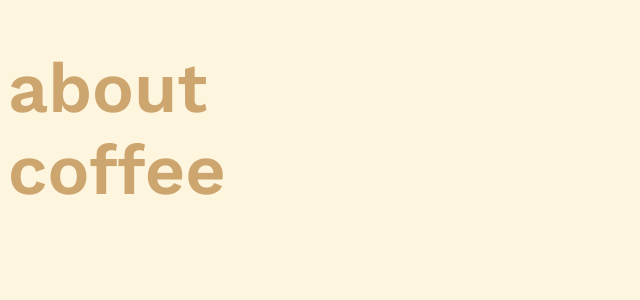
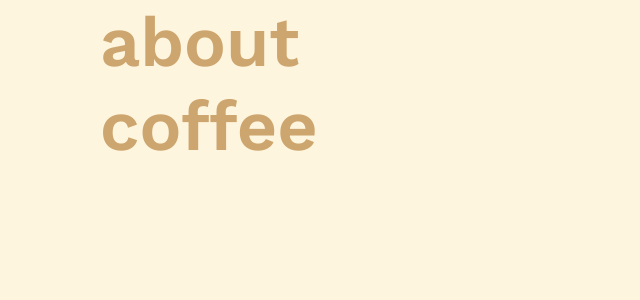
Before and after one commit to desslinga/about-coffee, a React (Create React App) app: page / in a window 1280 px wide. Shown: the top 300 px of the page, without its empty margins (0-640 px from the left). Built offline with nearby package versions, Linux system fonts and the light colour scheme.

Commit message:
Installed bootstrap

```diff
--- a/package.json
+++ b/package.json
@@ -4,6 +4,7 @@
   "private": true,
   "dependencies": {
     "animejs": "^3.0.1",
+    "bootstrap": "^4.3.1",
     "node-sass": "^4.11.0",
     "react": "^16.7.0",
     "react-dom": "^16.7.0",
--- a/src/components/App.js
+++ b/src/components/App.js
@@ -1,11 +1,16 @@
 import React from 'react';
+import 'bootstrap/dist/css/bootstrap.min.css';
 import '../styles/styles.scss';
 
 class App extends React.Component {
   render() {
     return (
-      <div>
-        <h1>about <br/> coffee</h1>
+      <div className="container">
+        <div className="col-6">
+          <h1>about <br/> coffee</h1>
+        </div>
+        <div className="col-6">
+        </div>
       </div>
     );
   }
--- a/src/styles/styles.scss
+++ b/src/styles/styles.scss
@@ -7,7 +7,7 @@
 box-sizing: border-box;
 }
 
-html {
+html, body {
   font-family: $font-main;
   background-color: $light-cream;
 }
```
Also changed, not shown: 1 other file (tests, documents, lock files or other folders).
